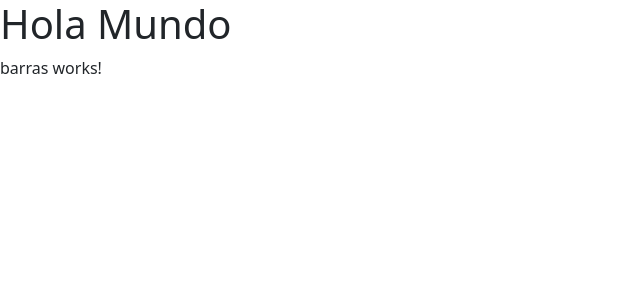
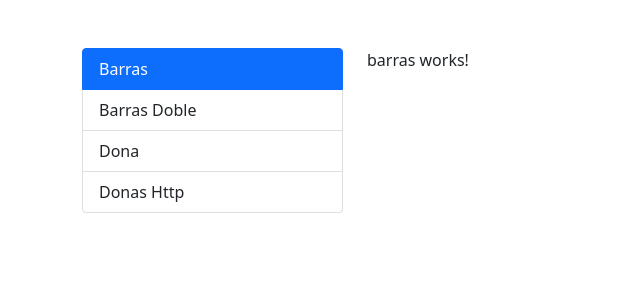
Before and after one commit to katerinne/10-graficasApp, an Angular app: page /graficas/barras in a window 1280 px wide. Shown: the top 300 px of the page, without its empty margins (0-640 px from the left). Built offline with nearby package versions, Linux system fonts and the light colour scheme.

Commit message:
Clase 333 Menú de la aplicación

```diff
--- a/src/app/app.component.html
+++ b/src/app/app.component.html
@@ -1,2 +1,12 @@
-<h1>Hola Mundo</h1>
-<router-outlet></router-outlet>
+
+<div class="row mt-5">
+  <div class="col-md-3 col-cm-12">
+    <app-menu></app-menu>
+
+  </div>
+  <div class="col-md-9 col-sm-12">
+    <router-outlet></router-outlet>
+
+  </div>
+
+</div>
--- a/src/app/shared/menu/menu.component.html
+++ b/src/app/shared/menu/menu.component.html
@@ -1 +1,9 @@
-<p>menu works!</p>
+<ul class="list-group">
+  <li *ngFor="let item of menu"
+      class="list-group-item"
+      [routerLink]="[item.ruta]"
+      routerLinkActive="active">
+      {{ item.texto }}
+
+  </li>
+</ul>
--- a/src/app/shared/menu/menu.component.ts
+++ b/src/app/shared/menu/menu.component.ts
@@ -1,16 +1,27 @@
-import { Component, OnInit } from '@angular/core';
+import { Component } from '@angular/core';
+
+interface MenuItem {
+  ruta: string;
+  texto: string;
+}
 
 @Component({
   selector: 'app-menu',
   templateUrl: './menu.component.html',
   styles: [
+    `
+    li {
+      cursor: pointer;
+    }
+    `
   ]
 })
-export class MenuComponent implements OnInit {
-
-  constructor() { }
-
-  ngOnInit(): void {
-  }
+export class MenuComponent {
+ menu: MenuItem[] = [
+   { ruta: '/graficas/barras', texto: 'Barras' },
+   { ruta: '/graficas/barras-doble', texto: 'Barras Doble' },
+   { ruta: '/graficas/dona', texto: 'Dona' },
+   { ruta: '/graficas/dona-http', texto: 'Donas Http' },
+ ];
 
 }
--- a/src/index.html
+++ b/src/index.html
@@ -9,7 +9,7 @@
   <!-- CSS only  BootStrap-->
 <link href="https://cdn.jsdelivr.net/npm/bootstrap@5.1.3/dist/css/bootstrap.min.css" rel="stylesheet" integrity="sha384-1BmE4kWBq78iYhFldvKuhfTAU6auU8tT94WrHftjDbrCEXSU1oBoqyl2QvZ6jIW3" crossorigin="anonymous">
 </head>
-<body>
+<body class="container">
   <app-root></app-root>
 </body>
 </html>
```
